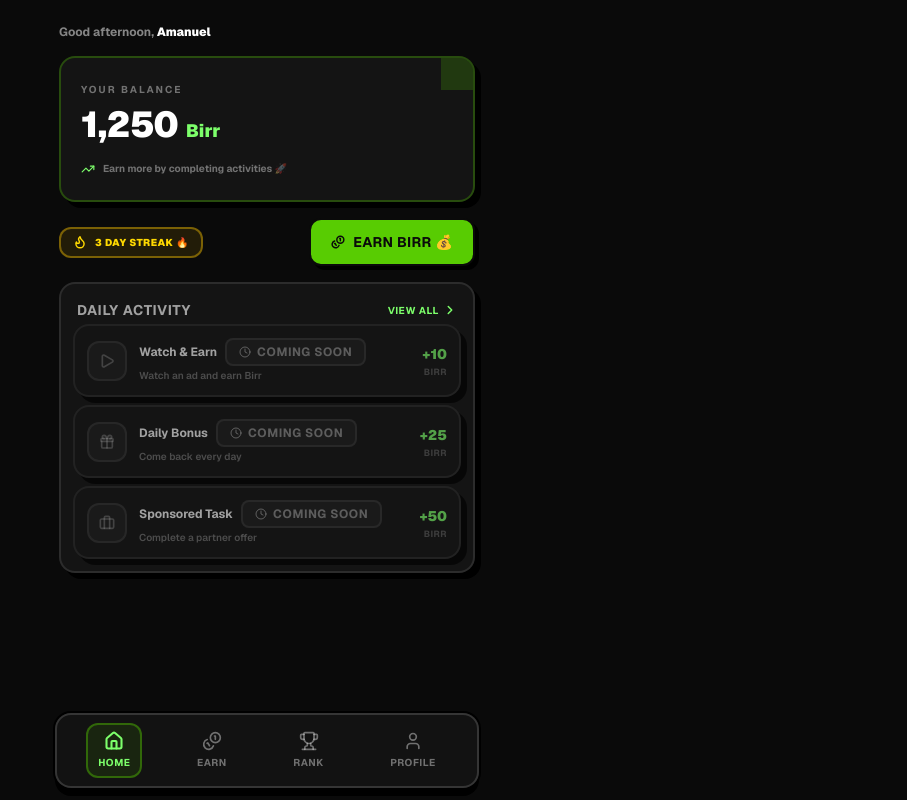
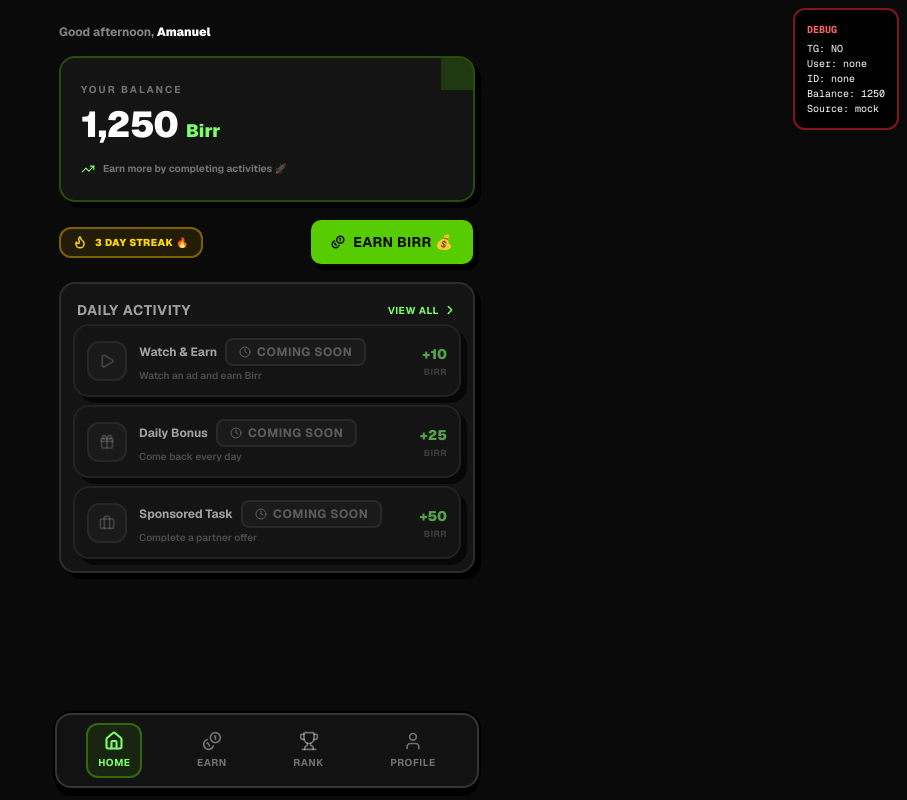
Before and after one commit to AmanuelCrafts/birrly, a Next.js app: page / in a window 1280 px wide. Shown: the whole page, without its empty margins (373-1280 px from the left). Built offline with nearby package versions, Linux system fonts and the light colour scheme.

Commit message:
debug: add visible auth debug overlay for Telegram Mini App

```diff
--- a/src/app/page.tsx
+++ b/src/app/page.tsx
@@ -7,6 +7,7 @@ import { EarnSection } from "@/components/sections/EarnSection";
 import { LeaderboardSection } from "@/components/sections/LeaderboardSection";
 import { ProfileSection } from "@/components/sections/ProfileSection";
 import { AppLoader } from "@/components/ui/skeleton";
+import { AuthDebug } from "@/components/shared/AuthDebug";
 import { useTelegram } from "@/hooks/useTelegram";
 import { useUser } from "@/hooks/useUser";
 import type { Task } from "@/lib/types";
@@ -43,6 +44,7 @@ export default function Home() {
 
   return (
     <div className="mx-auto flex min-h-[100dvh] w-full max-w-md flex-col">
+      <AuthDebug />
       <main className="flex-1 pb-28">
         {activeTab === "home" && (
           <HomeSection
--- /dev/null
+++ b/src/components/shared/AuthDebug.tsx
@@ -0,0 +1,24 @@
+"use client";
+
+import { useTelegram } from "@/hooks/useTelegram";
+import { useUser } from "@/hooks/useUser";
+
+/**
+ * Temporary debug overlay showing auth state.
+ * Remove this once the integration is working.
+ */
+export function AuthDebug() {
+  const telegram = useTelegram();
+  const user = useUser();
+
+  return (
+    <div className="fixed top-2 right-2 z-50 max-w-[200px] rounded-xl border-2 border-red-500/50 bg-black/90 p-3 text-[10px] font-mono text-white shadow-lg">
+      <div className="mb-1 font-bold text-red-400">DEBUG</div>
+      <div>TG: {telegram.isInsideTelegram ? "YES" : "NO"}</div>
+      <div>User: {telegram.user?.first_name || "none"}</div>
+      <div>ID: {telegram.user?.id || "none"}</div>
+      <div>Balance: {user?.balance ?? "..."}</div>
+      <div>Source: {user?.isMock ? "mock" : "appwrite"}</div>
+    </div>
+  );
+}
```
